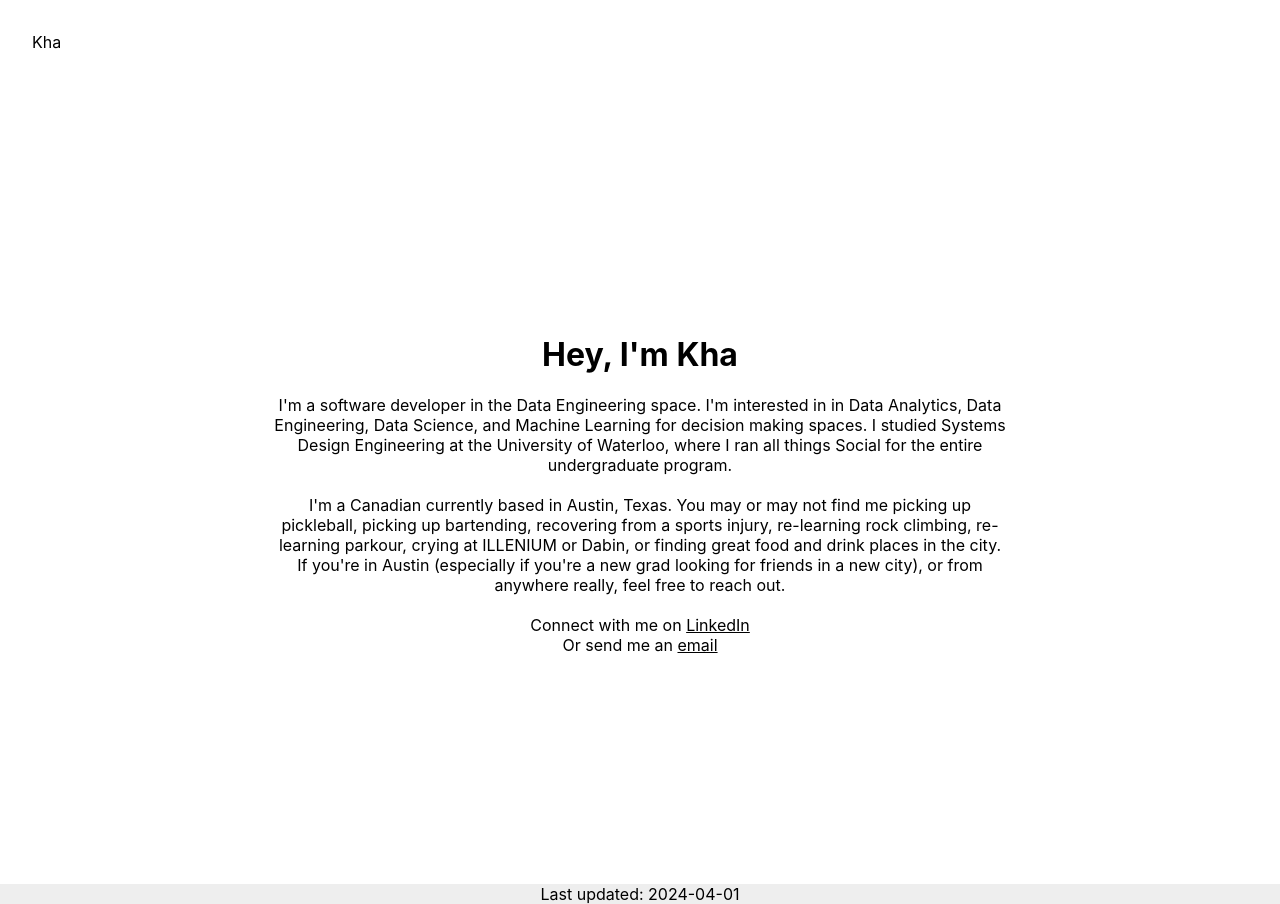
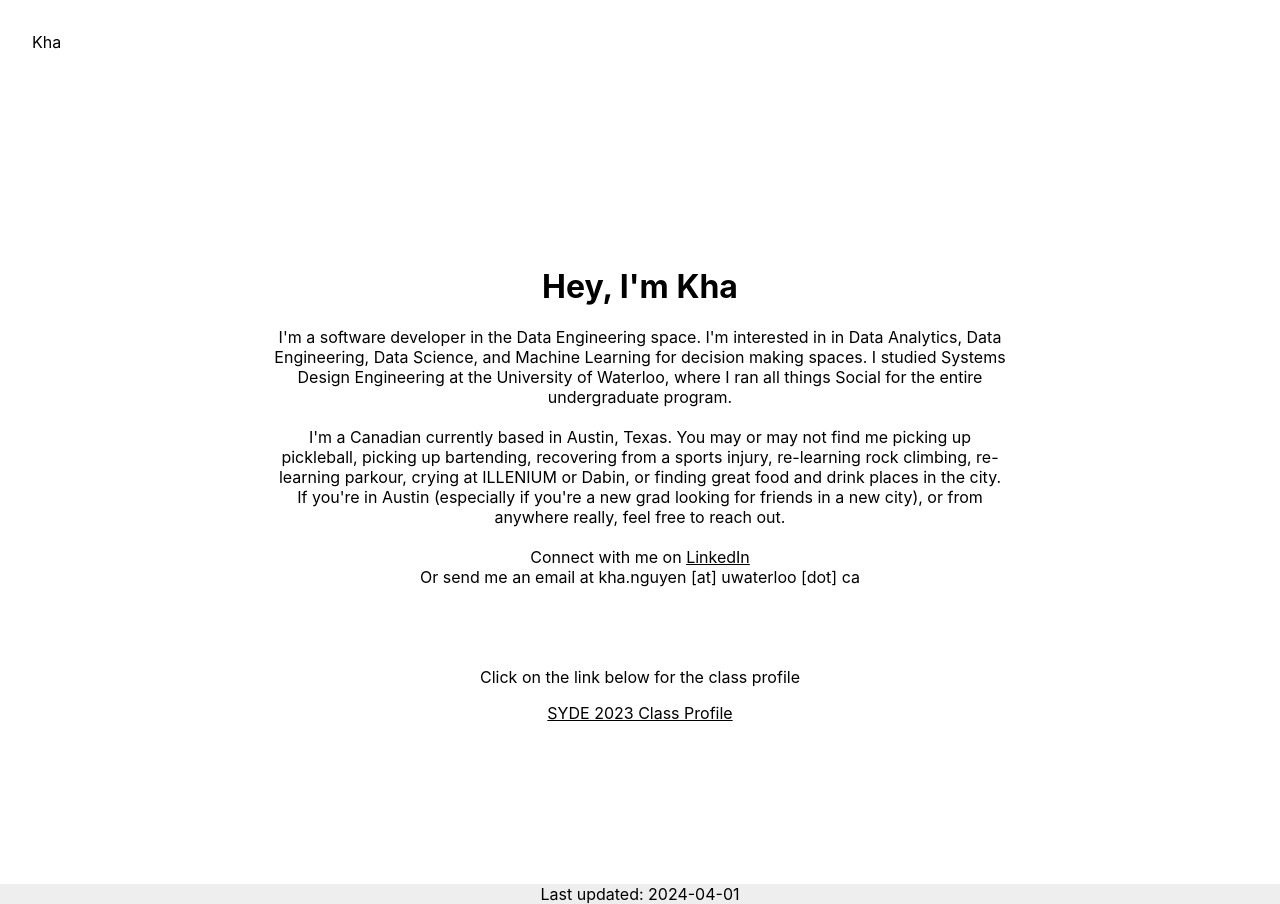
Before and after one commit to Nguyen-Kha/Nguyen-Kha.github.io, a React (Create React App) app: page / in a window 1280 px wide. Built offline with nearby package versions, Linux system fonts and the light colour scheme.

Commit message:
readd pdf link:

```diff
--- a/public/index.html
+++ b/public/index.html
@@ -6,8 +6,8 @@
     <meta name="viewport" content="width=device-width, initial-scale=1" />
     <meta name="theme-color" content="#000000" />
     <meta
-      name="description"
-      content="Web site created using create-react-app"
+      name="Kha Nguyen"
+      content="Kha's Website"
     />
     <link rel="apple-touch-icon" href="%PUBLIC_URL%/logo192.png" />
     <!--
@@ -24,7 +24,7 @@
       work correctly both with client-side routing and a non-root public URL.
       Learn how to configure a non-root public URL by running `npm run build`.
     -->
-    <title>React App</title>
+    <title>Kha Nguyen</title>
   </head>
   <body>
     <noscript>You need to enable JavaScript to run this app.</noscript>
--- a/src/pages/Home/Home.js
+++ b/src/pages/Home/Home.js
@@ -26,15 +26,14 @@ function Home() {
                         Connect with me on&nbsp;
                         <a href="https://www.linkedin.com/in/kha">LinkedIn</a>
                     <br></br>
-                        Or send me an&nbsp;
-                        <a href="mailto:kha.nguyen@uwaterloo.ca">email</a>
+                        Or send me an email at kha.nguyen [at] uwaterloo [dot] ca
 
                 </div>
                 {/* <div className="opener_picture"></div> */}
-                {/* <div className="opener_content">
+                <div className="opener_content">
                     <p>Click on the link below for the class profile</p>
                     <a href="/SYDE_2023_Class_Profile_Official.pdf" target="_blank">SYDE 2023 Class Profile</a>
-                </div> */}
+                </div>
             </div>
         </>
 
```
